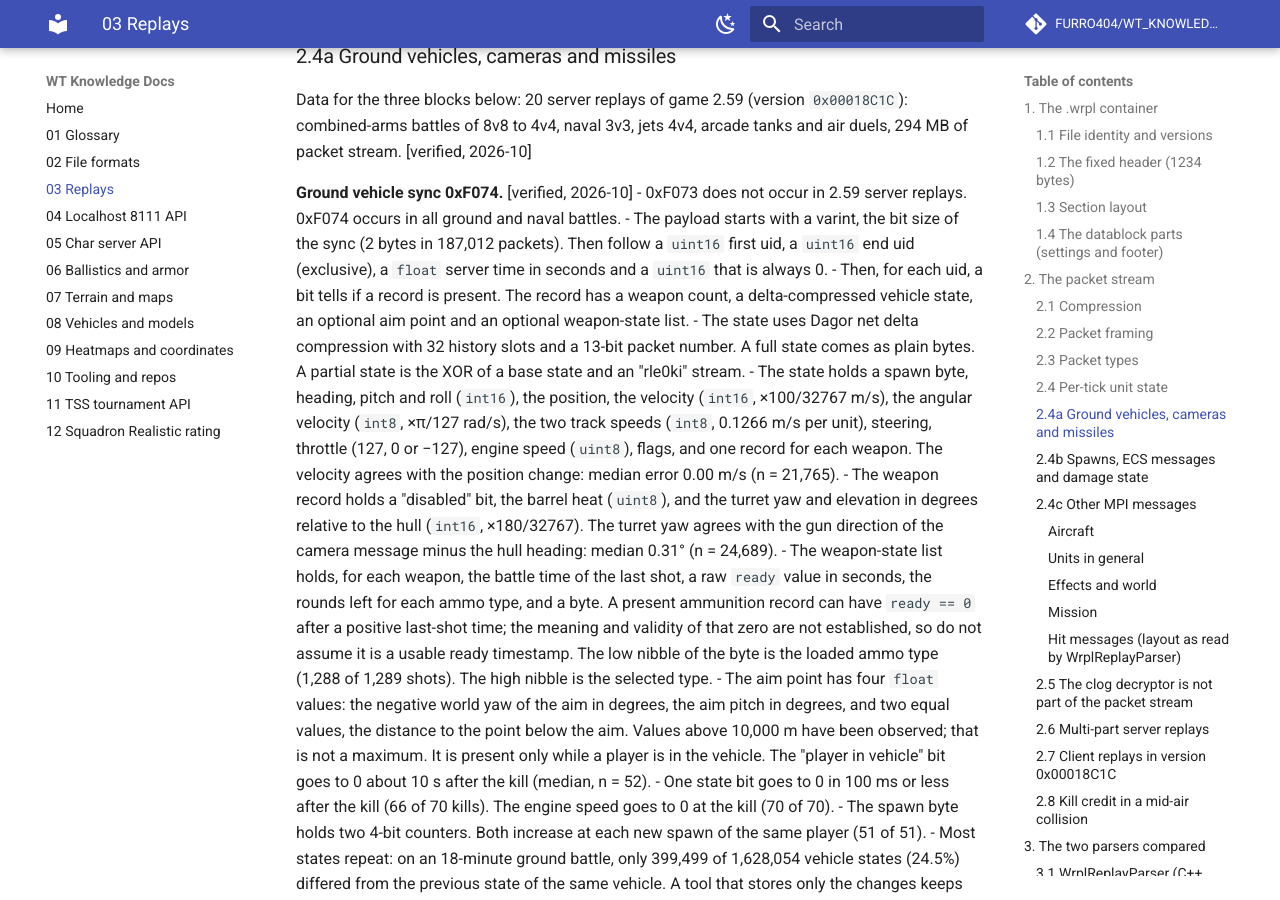
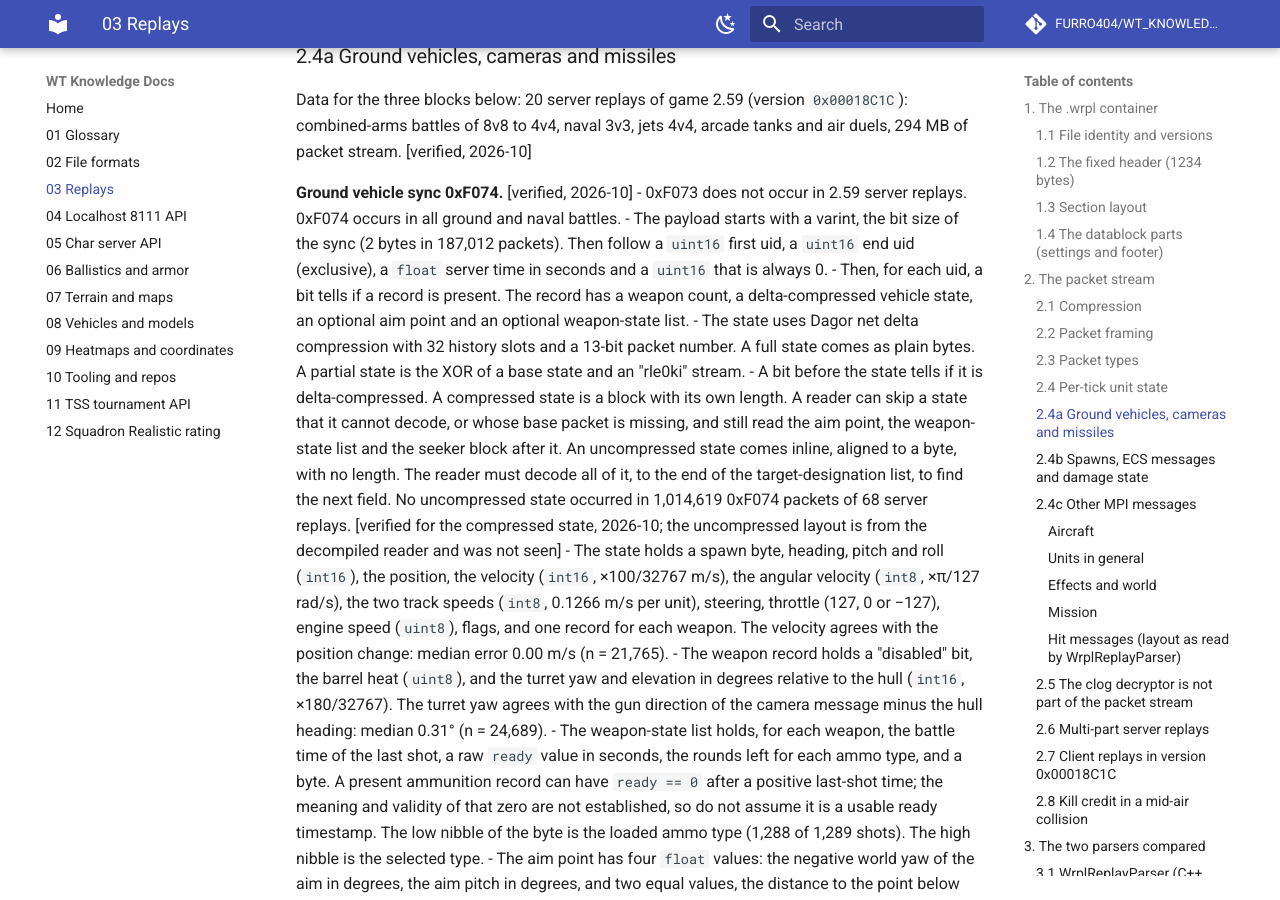
Before and after one commit to FURRO404/WT_KNOWLEDGE_DOCS, an MkDocs documentation site: the page built from docs/03-replays.md, in a window 1280 px wide and 900 px high, scrolled down 15710 px. Built offline with MkDocs 1.6.1 and Material for MkDocs 9.7.7, drawn with Linux system fonts in a browser that asks for light colours; comment, search, counter and statistics services are not loaded; some of the changed text lies outside the part shown.

Commit message:
Document early aircraft syncs and the 0xF074 state block
A flight-model sync can come before the ECS creation of its aircraft (106 aircraft in 126 replays, 20 to 223 ms early). A compressed 0xF074 state has its own length, so the rest of the record can be read past it; an uncompressed state has none.

```diff
--- a/docs/03-replays.md
+++ b/docs/03-replays.md
@@ -660,6 +660,15 @@
 - The state uses Dagor net delta compression with 32 history slots and a
   13-bit packet number. A full state comes as plain bytes. A partial state is
   the XOR of a base state and an "rle0ki" stream.
+- A bit before the state tells if it is delta-compressed. A compressed state
+  is a block with its own length. A reader can skip a state that it cannot
+  decode, or whose base packet is missing, and still read the aim point, the
+  weapon-state list and the seeker block after it. An uncompressed state
+  comes inline, aligned to a byte, with no length. The reader must decode
+  all of it, to the end of the target-designation list, to find the next
+  field. No uncompressed state occurred in 1,014,619 0xF074 packets of 68
+  server replays. [verified for the compressed state, 2026-10; the
+  uncompressed layout is from the decompiled reader and was not seen]
 - The state holds a spawn byte, heading, pitch and roll (`int16`), the
   position, the velocity (`int16`, ×100/32767 m/s), the angular velocity
   (`int8`, ×π/127 rad/s), the two track speeds (`int8`, 0.1266 m/s per unit),
@@ -798,6 +807,13 @@
   167. A `uid` is thus not fixed for a player. To name the vehicle of a
   `uid` at a time, take the newest unit entity with that `uid` that was
   created before that time.
+- A flight-model sync can come before the ECS creation of its aircraft. In
+  126 server and client replays, 106 aircraft had a sync before their
+  creation. The creation came 20 to 223 ms after the first such sync. No
+  sync named a `uid` between the destruction of its entity and the next
+  creation of that `uid`. A tool that finds the aircraft of a sync by `uid`
+  must keep these early syncs and give them to the next aircraft created
+  with that `uid`. [verified, 2026-10]
 - The kill check: in 261 of 261 kill records (0xF058) with a killer, field 2
   (killer vehicle) equals `unit__className` (without the `tankModels/` or
   `ships/` prefix) of the newest entity with the killer `uid` (field 4).
```
